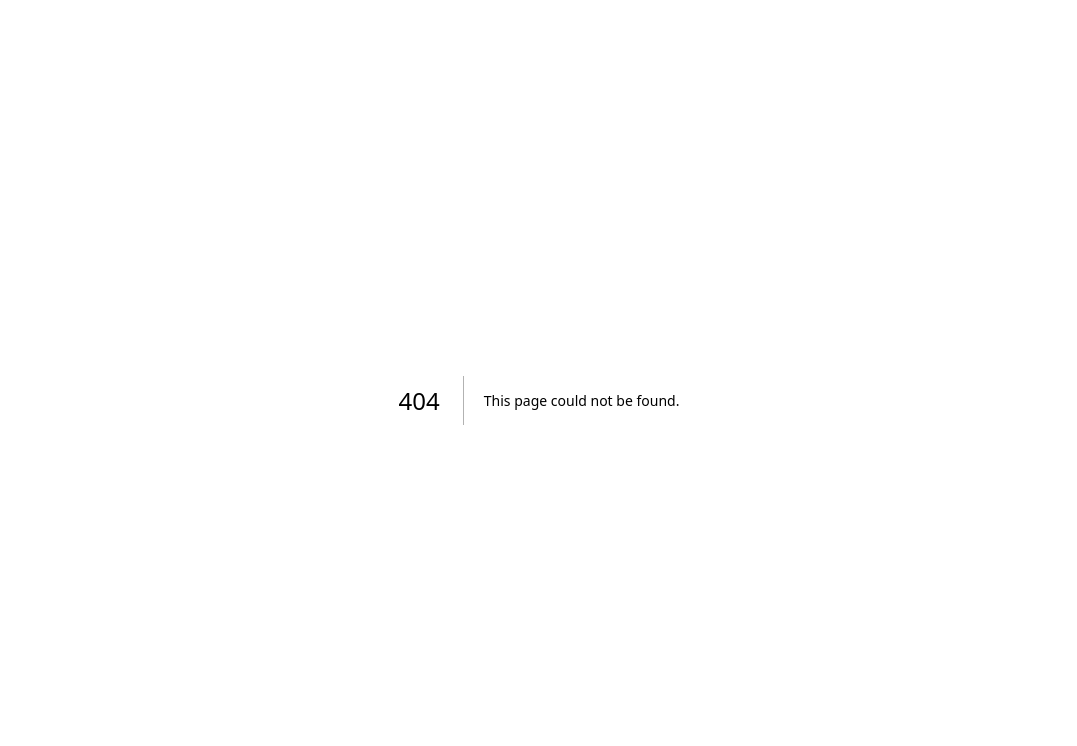
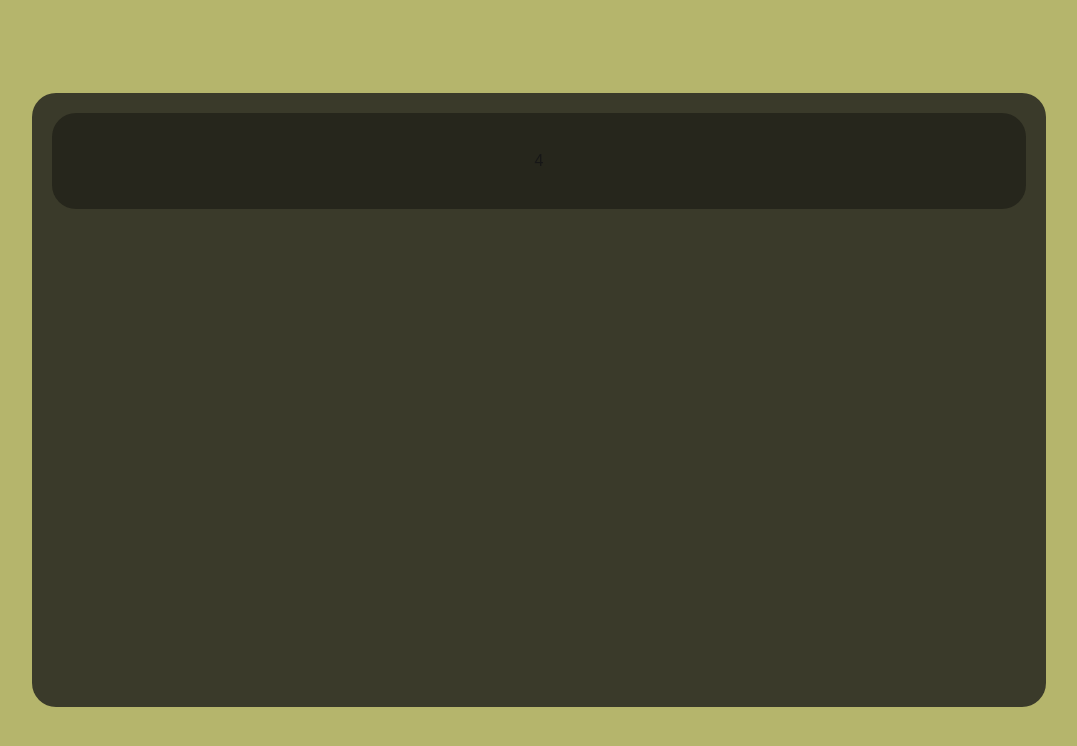
Before and after one commit to Tsaef/portfolio, a Next.js app: page /tiled in a window 1280 px wide. Before the commit this address had no page. Shown: the top 746 px of the page, without its empty margins (101-1178 px from the left). Built offline with nearby package versions, Linux system fonts and the light colour scheme.

Commit message:
[FEAT] added font and tiled page view

```diff
--- a/src/app/globals.css
+++ b/src/app/globals.css
@@ -1,4 +1,13 @@
 @import "tailwindcss";
+
+/* Custom font import */
+@font-face {
+  font-family: 'ClashDisplay';
+  src: url('../assets/fonts/ClashDisplay-Variable.ttf') format('truetype');
+  font-weight: 200 700;
+  font-style: normal;
+  font-display: swap;
+}
 
 :root {
   --background: #ffffff;
@@ -76,3 +85,33 @@ body {
   animation: shake 2s ease-in-out infinite;
   animation-delay: 0s;
 }
+
+/* ClashDisplay font utility classes */
+.font-clash {
+  font-family: 'ClashDisplay', Arial, Helvetica, sans-serif;
+}
+
+.font-clash-light {
+  font-family: 'ClashDisplay', Arial, Helvetica, sans-serif;
+  font-weight: 200;
+}
+
+.font-clash-regular {
+  font-family: 'ClashDisplay', Arial, Helvetica, sans-serif;
+  font-weight: 400;
+}
+
+.font-clash-medium {
+  font-family: 'ClashDisplay', Arial, Helvetica, sans-serif;
+  font-weight: 500;
+}
+
+.font-clash-semibold {
+  font-family: 'ClashDisplay', Arial, Helvetica, sans-serif;
+  font-weight: 600;
+}
+
+.font-clash-bold {
+  font-family: 'ClashDisplay', Arial, Helvetica, sans-serif;
+  font-weight: 700;
+}
--- a/src/app/sections/HeroSection.tsx
+++ b/src/app/sections/HeroSection.tsx
@@ -1,5 +1,6 @@
 import portfolioData from '@/data/portfolio.json'
 import Image from "next/image";
+import Link from "next/link";
 
 export default function HeroSection() {
   const { personal } = portfolioData
@@ -7,7 +8,9 @@ export default function HeroSection() {
   return (
     <section className="hero-section">
       <div className="text-center space-y-6 flex flex-col items-center justify-center">
-        <Image width={128} height={128} className="profile-picture hover:animate-bounce hover:cursor-pointer" src={personal.profilePicture} alt={personal.name} />
+        <Link href="/tiled">
+          <Image width={128} height={128} className="profile-picture hover:animate-bounce hover:cursor-pointer" src={personal.profilePicture} alt={personal.name} />
+        </Link>
         <h1 className="text-5xl font-bold text-gray-900 mb-4">
           {personal.name}
         </h1>
--- /dev/null
+++ b/src/app/tiled/page.tsx
@@ -0,0 +1,19 @@
+import portfolioData from '@/data/portfolio.json'
+
+export default function TileDPage() {
+
+  const { colors } = portfolioData
+
+  const rdmIndex = Math.floor(Math.random() * colors.length);
+  const color = colors[rdmIndex];
+
+  return (
+    <div style={{ backgroundColor: color.secondary }} className="h-screen flex flex-col items-center justify-center p-8">
+      <div style={{ backgroundColor: color.primary }} className="h-5/6 w-5/6 rounded-3xl p-5">
+        <div style={{ backgroundColor: color.dark }} className="flex items-center justify-center rounded-3xl h-24">
+          {rdmIndex}
+        </div>
+      </div>
+    </div>
+  )
+}
--- a/src/data/portfolio.json
+++ b/src/data/portfolio.json
@@ -180,5 +180,57 @@
       "subtitle": "Connectez-vous avec moi",
       "url": "https://www.linkedin.com/in/baptiste-renouf-411047197/"
     }
+  ],
+  "colors": [
+    {
+      "primary": "#801515",
+      "secondary": "#FFAAAA",
+      "dark": "#4D0000"
+    },
+    {
+      "primary": "#47332A",
+      "secondary": "#CABAAB",
+      "dark": "#161110"
+    },
+    {
+      "primary": "#494945",
+      "secondary": "#A5AE7A",
+      "dark": "#31312F"
+    },
+    {
+      "primary": "#37373d",
+      "secondary": "#818AA8",
+      "dark": "#212122"
+    },
+    {
+      "primary": "#3A3A2A",
+      "secondary": "#B5B56C",
+      "dark": "#26261c"
+    },
+    {
+      "primary": "#4e2d54",
+      "secondary": "#9F84A3",
+      "dark": "#221324"
+    },
+    {
+      "primary": "#BF3C7A",
+      "secondary": "#ECC6D8",
+      "dark": "#4f1631"
+    },
+    {
+      "primary": "#346D92",
+      "secondary": "#B5C9D6",
+      "dark": "#193749"
+    },
+    {
+      "primary": "#57820E",
+      "secondary": "#CDF098",
+      "dark": "#2b3f08"
+    },
+    {
+      "primary": "#BC6D0D",
+      "secondary": "#FFD6A2",
+      "dark": "#633c0e"
+    }
   ]
 }
```
Also changed, not shown: public/assets/fonts/ClashDisplay-Variable.ttf (added), src/assets/fonts/ClashDisplay-Variable.ttf (added).
